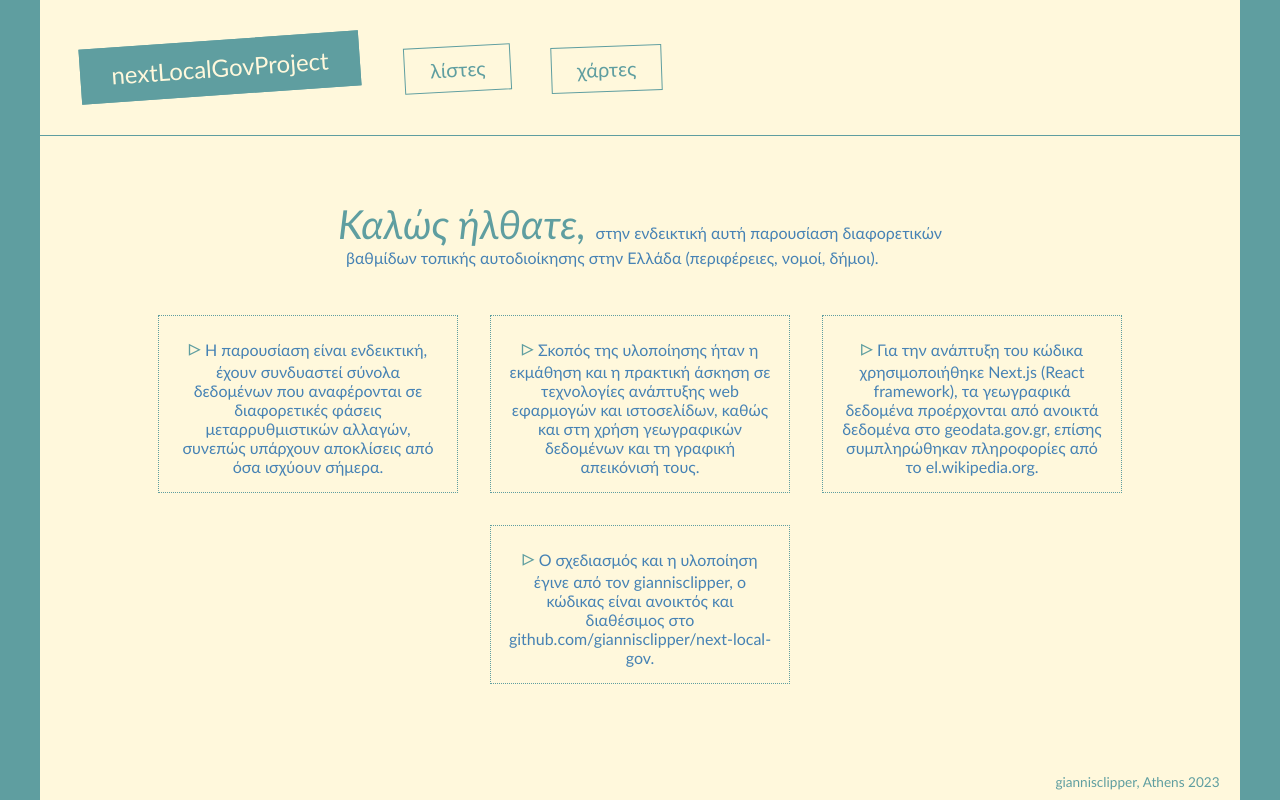
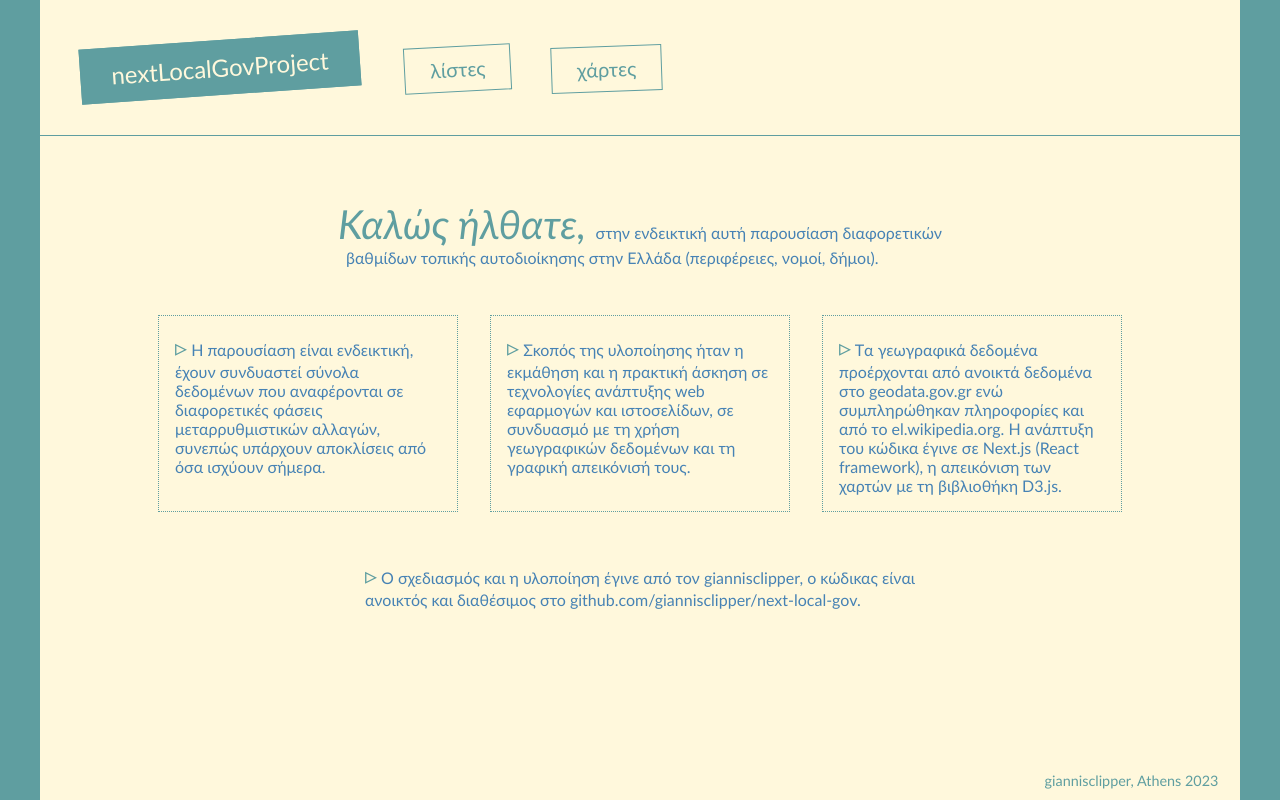
Before and after one commit to GiannisClipper/next-local-gov, a Next.js app: page / in a window 1280 px wide. Built offline with nearby package versions, Linux system fonts and the light colour scheme.

Commit message:
Update README.md, DEV_NOTES.md and the Home page.

```diff
--- a/src/pages/index.js
+++ b/src/pages/index.js
@@ -14,13 +14,17 @@ function Home( { topojson } ) {
                 <span className="symbol">&#9657;</span> Η παρουσίαση είναι ενδεικτική, έχουν συνδυαστεί σύνολα δεδομένων που αναφέρονται σε διαφορετικές φάσεις μεταρρυθμιστικών αλλαγών, συνεπώς υπάρχουν αποκλίσεις από όσα ισχύουν σήμερα.
             </div>
             <div>
-                <span className="symbol">&#9657;</span> Σκοπός της υλοποίησης ήταν η εκμάθηση και η πρακτική άσκηση σε τεχνολογίες ανάπτυξης web εφαρμογών και ιστοσελίδων, καθώς και στη χρήση γεωγραφικών δεδομένων και τη γραφική απεικόνισή τους.
+                <span className="symbol">&#9657;</span> Σκοπός της υλοποίησης ήταν η εκμάθηση και η πρακτική άσκηση σε τεχνολογίες ανάπτυξης web εφαρμογών και ιστοσελίδων, σε συνδυασμό με τη χρήση γεωγραφικών δεδομένων και τη γραφική απεικόνισή τους.
+
             </div>
             <div>
-                <span className="symbol">&#9657;</span> Για την ανάπτυξη του κώδικα χρησιμοποιήθηκε Next.js (React framework), τα γεωγραφικά δεδομένα προέρχονται από ανοικτά δεδομένα στο geodata.gov.gr, επίσης συμπληρώθηκαν πληροφορίες από το el.wikipedia.org.
+                <span className="symbol">&#9657;</span> Tα γεωγραφικά δεδομένα προέρχονται από ανοικτά δεδομένα στο geodata.gov.gr ενώ συμπληρώθηκαν πληροφορίες και από το el.wikipedia.org. Η ανάπτυξη του κώδικα έγινε σε Next.js (React framework), η απεικόνιση των χαρτών με τη βιβλιοθήκη D3.js.
             </div>
             <div>
-                <span className="symbol">&#9657;</span> Ο σχεδιασμός και η υλοποίηση έγινε από τον giannisclipper, ο κώδικας είναι ανοικτός και διαθέσιμος στο github.com/giannisclipper/next-local-gov.
+                <div>
+                    <div><span className="symbol">&#9657;</span> Ο σχεδιασμός και η υλοποίηση έγινε από τον giannisclipper, ο κώδικας είναι </div>
+                    <div> ανοικτός και διαθέσιμος στο <a href="https://github.com/giannisclipper/next-local-gov">github.com/giannisclipper/next-local-gov</a>.</div>
+                </div>
             </div>
         </div>
     );
--- a/src/pages/maps/periphereies/[periph_id]/nomoi/[nomos_id]/dhmoi/index.js
+++ b/src/pages/maps/periphereies/[periph_id]/nomoi/[nomos_id]/dhmoi/index.js
@@ -51,6 +51,7 @@ function DhmoiMap( { periphereia, nomos, dhmoi, topojson } ) {
             mapElements={ [ pathElements, textElements ] }
             zoomAbility={ zoomAbility }
         />
+        <div className="zoom-reminder">[ διπλό κλικ για μεγένθυνση ] [ shift + διπλό κλικ για σμίκρυνση ]</div>
         </>
     );
 }
--- a/src/pages/maps/periphereies/[periph_id]/nomoi/index.js
+++ b/src/pages/maps/periphereies/[periph_id]/nomoi/index.js
@@ -52,6 +52,7 @@ function NomoiMap( { periphereia, nomoi, topojson } ) {
             mapElements={ [ pathElements, textElements ] }
             zoomAbility={ zoomAbility }
         />
+        <div className="zoom-reminder">[ διπλό κλικ για μεγένθυνση ] [ shift + διπλό κλικ για σμίκρυνση ]</div>
         </>
     );
 }
--- a/src/pages/maps/periphereies/index.js
+++ b/src/pages/maps/periphereies/index.js
@@ -49,6 +49,7 @@ function PeriphMap( { periphereies, topojson } ) {
             mapElements={ [ pathElements, textElements ] }
             zoomAbility={ zoomAbility }
         />
+        <div className="zoom-reminder">[ διπλό κλικ για μεγένθυνση ] [ shift + διπλό κλικ για σμίκρυνση ]</div>
         </>
     );
 }
--- a/src/styles/globals.css
+++ b/src/styles/globals.css
@@ -7,8 +7,9 @@
     padding: 0;
 }
 
-a {
+a, a:hover, a:focus, a:active {
     text-decoration: none;
+    color: inherit;
 }
 
 ul {
@@ -124,13 +125,21 @@ main {
     flex: 1;
 }
 
-.welcome > div:nth-child(1) {
+.welcome > div:nth-child(1),
+.welcome > div:nth-child(5) {
     border: 0;
     min-width: 100%;
     max-width: 100%;
     text-align: center;
     display: flex;
     justify-content: center;
+}
+
+.welcome > div:nth-child(2),
+.welcome > div:nth-child(3),
+.welcome > div:nth-child(4),
+.welcome > div:nth-child(5) {
+    text-align: left;
 }
 
 .welcome > div:nth-child(1) > div {
@@ -223,6 +232,11 @@ ul > div > a {
     border: 1px solid cadetblue;
 }
 
+.zoom-reminder {
+    padding: .25em;
+    font-size: .90em;
+}
+
 .full-map-viewer .tooltip {
     width: 250px;
     position: absolute;
@@ -286,5 +300,5 @@ ul > div > a {
     margin-top: auto; /* push itself and following elements to the bottom */
     padding: .75em 1.5em;
     text-align: right;
-    font-size: 0.85rem;
+    font-size: 0.90rem;
 }
```
Also changed, not shown: 2 other files (tests, documents, lock files or other folders).
